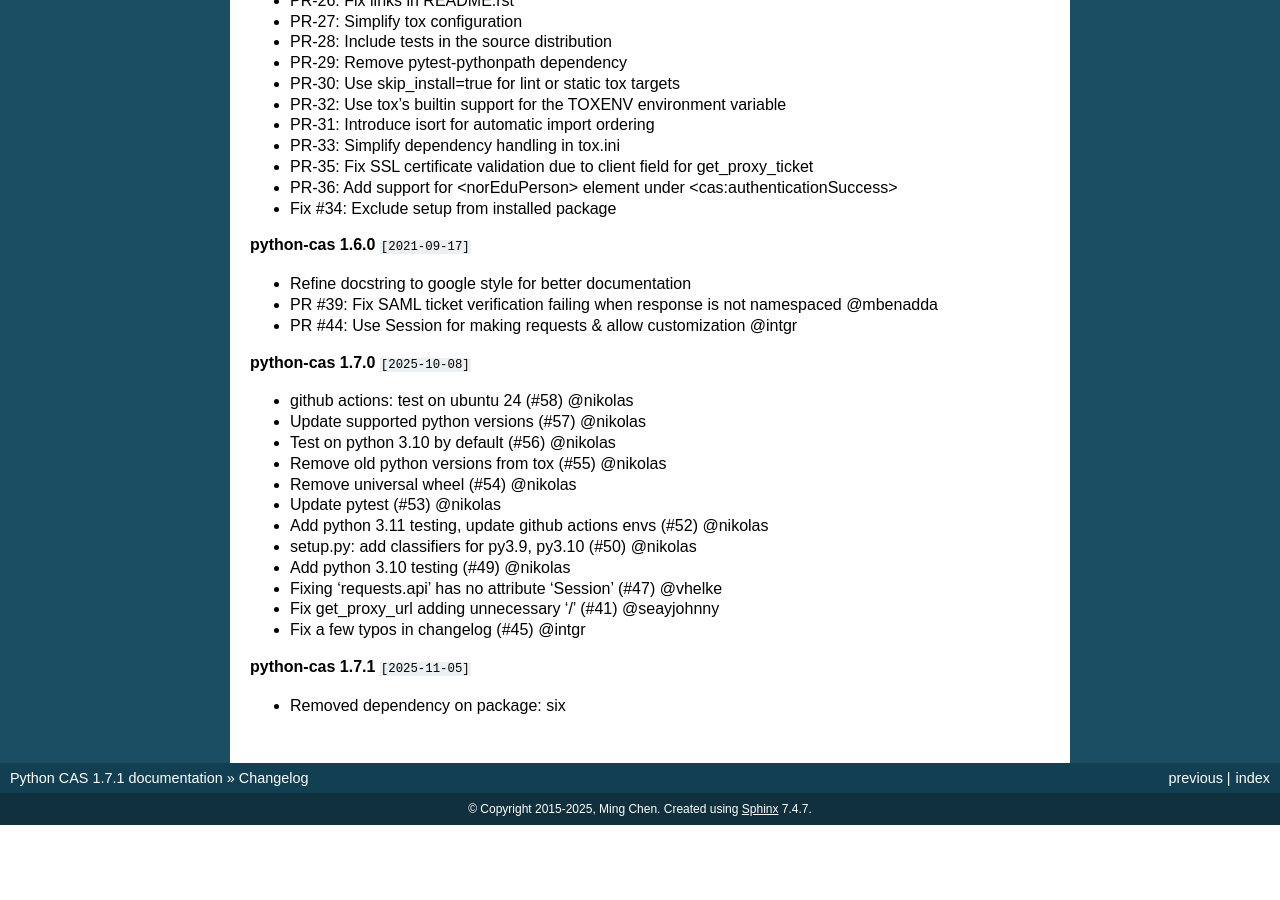
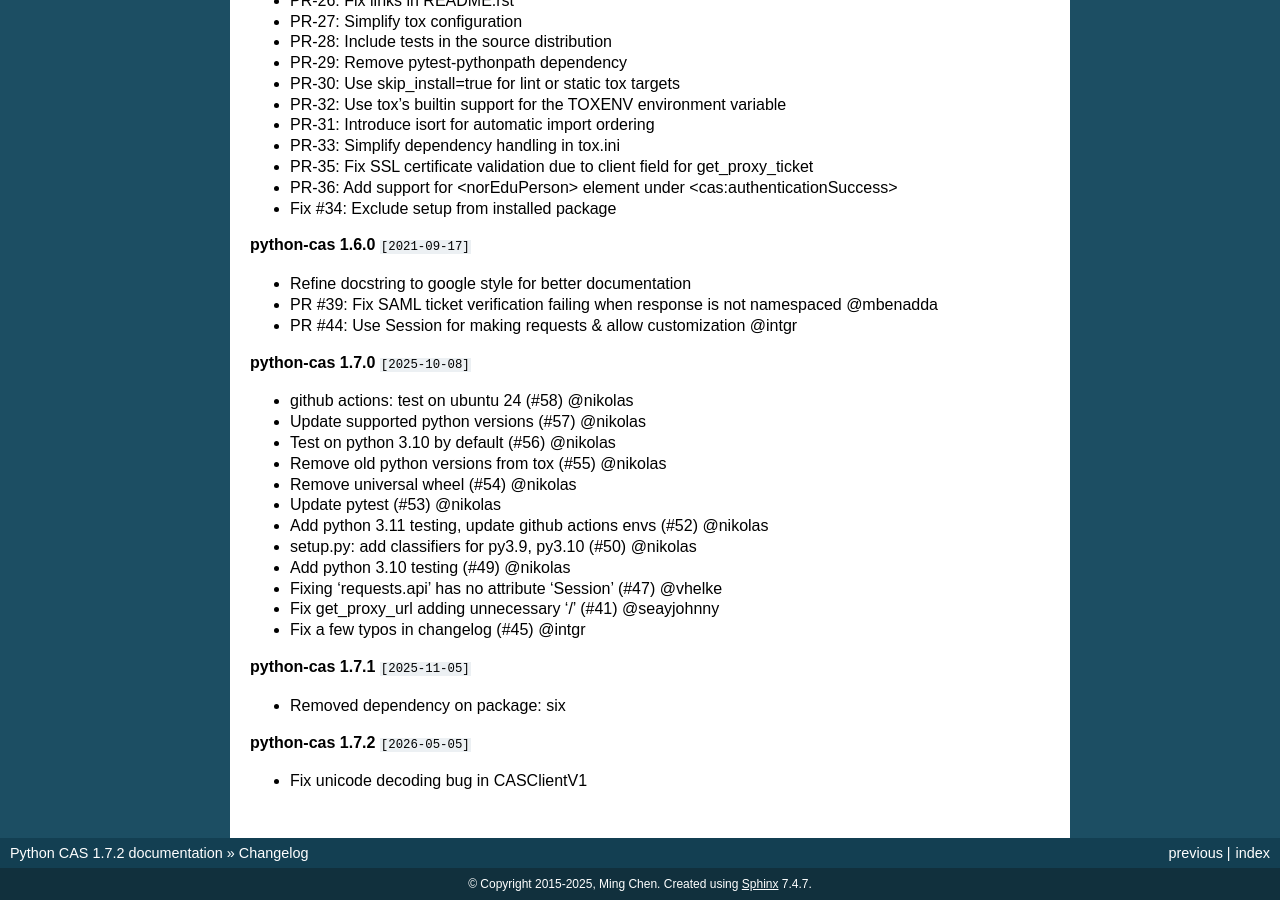
Before and after one commit to python-cas/python-cas, a Sphinx documentation site: the page built from docs/changelog.rst, in a window 1280 px wide and 900 px high, scrolled down 950 px. Built offline with Sphinx 7.4.7, drawn with Linux system fonts in a browser that asks for light colours; before the commit the page ends 1775 px from its top, so only the background shows below that; some of the changed text lies outside the part shown.

Commit message:
:bookmark: release version 1.7.2

```diff
--- a/docs/changelog.rst
+++ b/docs/changelog.rst
@@ -89,3 +89,7 @@
 **python-cas 1.7.1** ``[2025-11-05]``
 
 * Removed dependency on package: six
+
+**python-cas 1.7.2** ``[2026-05-05]``
+
+* Fix unicode decoding bug in CASClientV1
--- a/docs/conf.py
+++ b/docs/conf.py
@@ -55,7 +55,7 @@
 # The short X.Y version.
 version = '1.7'
 # The full version, including alpha/beta/rc tags.
-release = '1.7.1'
+release = '1.7.2'
 
 # The language for content autogenerated by Sphinx. Refer to documentation
 # for a list of supported languages.
--- a/setup.py
+++ b/setup.py
@@ -39,5 +39,5 @@
     py_modules=['cas'],
     url='https://github.com/python-cas/python-cas',
     download_url ='https://github.com/python-cas/python-cas/releases',
-    version='1.7.1',
+    version='1.7.2',
 )
```
Also changed, not shown: 1 other file.
